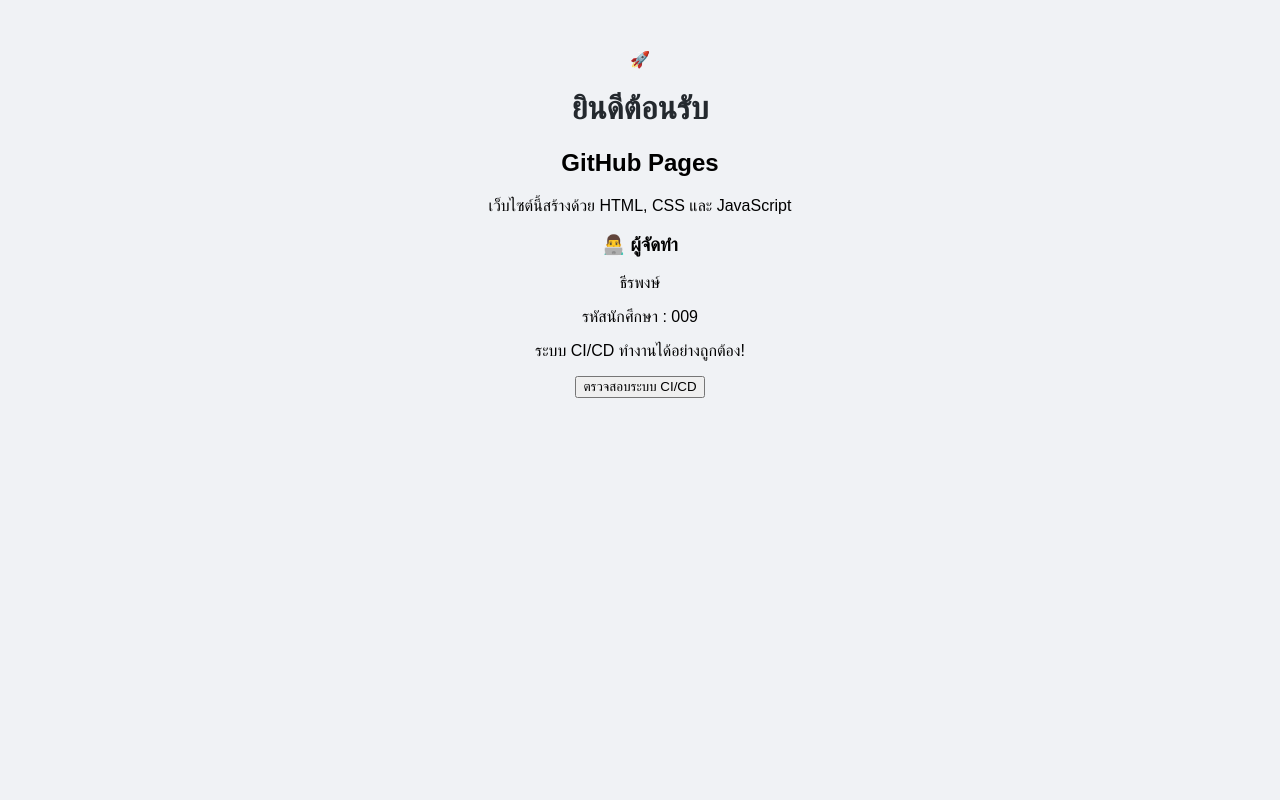
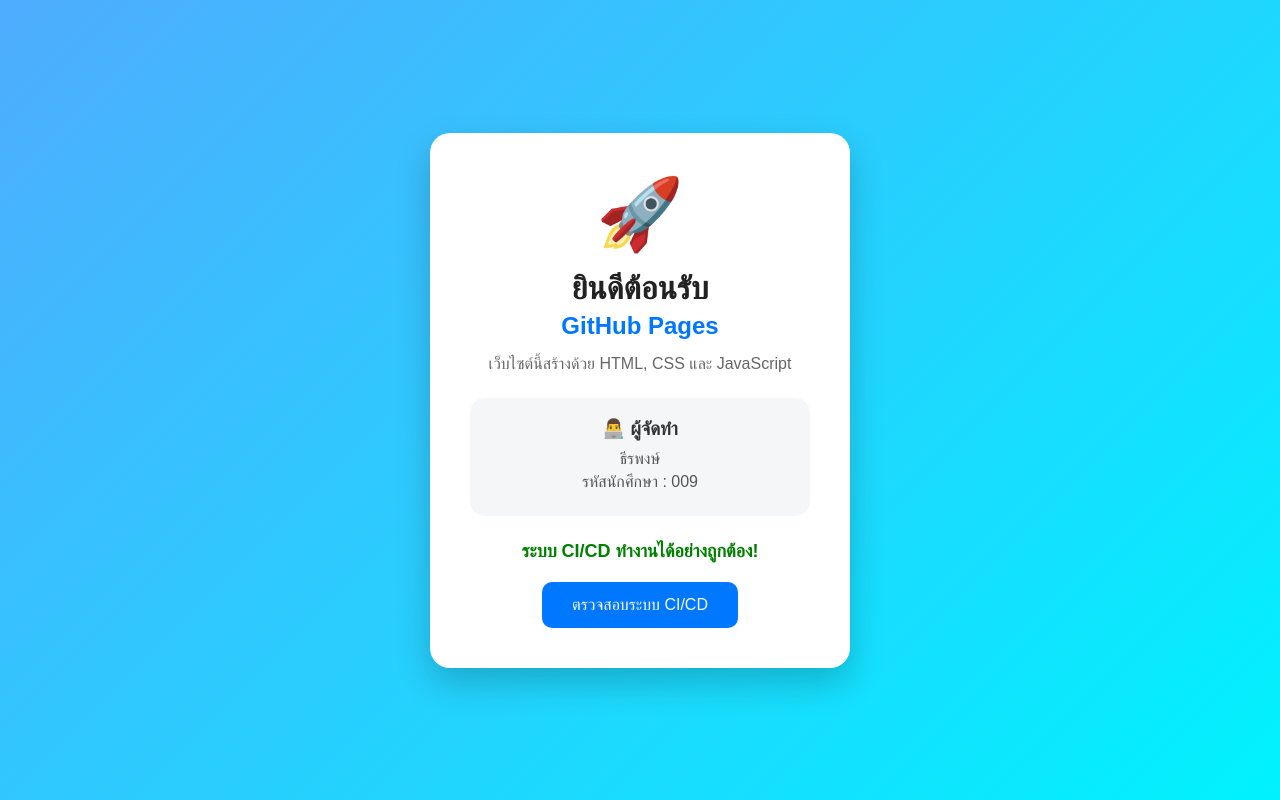
Before and after one commit to 68319010009-web/my-first-actions, a plain HTML site: page index.html in a window 1280 px wide. Drawn offline with Linux system fonts and the light colour scheme.

Commit message:
Update style.css

```diff
--- a/style.css
+++ b/style.css
@@ -1,7 +1,95 @@
-body {
-    font-family: Arial, sans-serif;
-    text-align: center;
-    background-color: #f0f2f5;
-    margin-top: 50px;
+*{
+    margin:0;
+    padding:0;
+    box-sizing:border-box;
+    font-family:Arial, Helvetica, sans-serif;
 }
-h1 { color: #24292e; }
+
+body{
+    background:linear-gradient(135deg,#4facfe,#00f2fe);
+    height:100vh;
+    display:flex;
+    justify-content:center;
+    align-items:center;
+}
+
+.container{
+    width:420px;
+    background:white;
+    padding:40px;
+    border-radius:20px;
+    text-align:center;
+    box-shadow:0 15px 35px rgba(0,0,0,.2);
+    animation:fadeIn 1s;
+}
+
+.logo{
+    font-size:70px;
+    margin-bottom:15px;
+}
+
+h1{
+    color:#222;
+    margin-bottom:5px;
+}
+
+h2{
+    color:#0077ff;
+    margin-bottom:15px;
+}
+
+.subtitle{
+    color:#666;
+    margin-bottom:25px;
+}
+
+.card{
+    background:#f4f6f8;
+    padding:20px;
+    border-radius:15px;
+    margin-bottom:25px;
+}
+
+.card h3{
+    color:#333;
+    margin-bottom:10px;
+}
+
+.card p{
+    margin:5px;
+    color:#555;
+}
+
+button{
+    background:#0077ff;
+    color:white;
+    border:none;
+    padding:14px 30px;
+    border-radius:10px;
+    cursor:pointer;
+    font-size:16px;
+    transition:.3s;
+}
+
+button:hover{
+    background:#005ce6;
+    transform:scale(1.05);
+}
+
+#msg{
+    margin:20px 0;
+    font-size:18px;
+    font-weight:bold;
+    color:green;
+}
+
+@keyframes fadeIn{
+    from{
+        opacity:0;
+        transform:translateY(-20px);
+    }
+    to{
+        opacity:1;
+        transform:translateY(0);
+    }
+}
```
